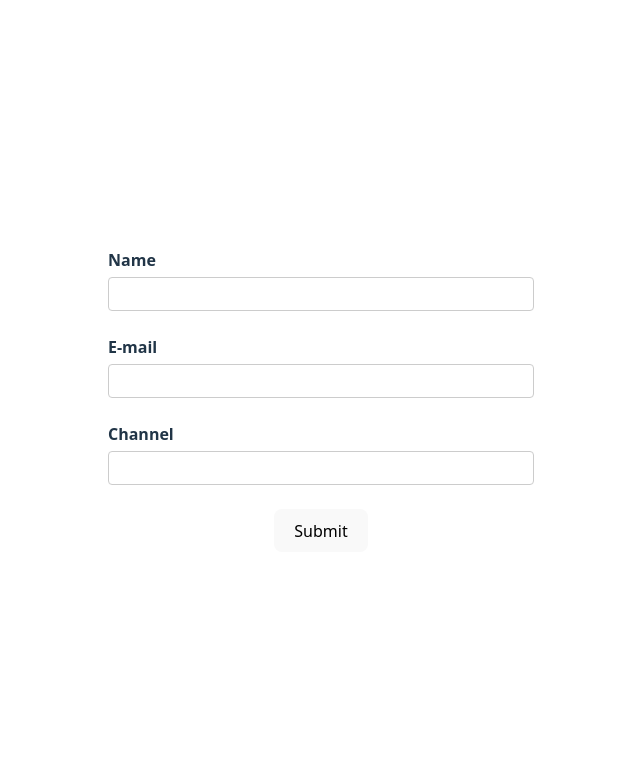
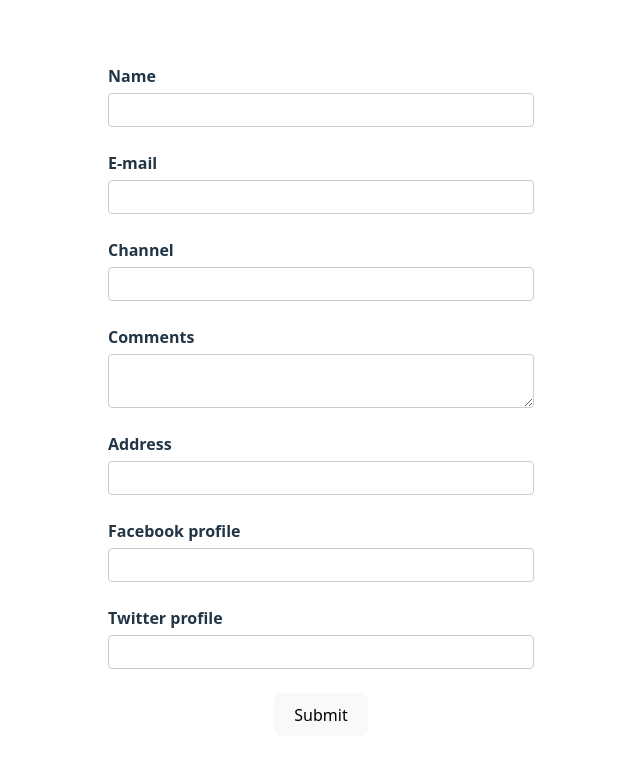
Before and after one commit to aramyants/react-formik, a React (Vite) app: page / in a window 1280 px wide. Shown: the top 760 px of the page, without its empty margins (319-959 px from the left). Built offline with nearby package versions, Linux system fonts and the light colour scheme.

Commit message:
Field Revisited, ErrorMessage Revisited, Nested Objects

```diff
--- /dev/null
+++ b/src/components/TextError.jsx
@@ -0,0 +1,7 @@
+function TextError(props) {
+  return (
+    <div className='error'>{props.children}</div>
+  )
+}
+
+export default TextError
--- a/src/components/YoutubeForm.jsx
+++ b/src/components/YoutubeForm.jsx
@@ -1,10 +1,17 @@
 import { ErrorMessage, Field, Form, Formik } from 'formik';
 import * as Yup from 'yup';
+import TextError from './TextError';
 
 const initialValues = {
   name: '',
   email: '',
   channel: '',
+  comments: '',
+  address: '',
+  social: {
+    facebook: '',
+    twitter: '',
+  },
 };
 
 const onSubmit = (values) => {
@@ -15,6 +22,7 @@ const validationSchema = Yup.object({
   name: Yup.string().required('Required'),
   email: Yup.string().email('Invalid email address').required('Required'),
   channel: Yup.string().required('Required'),
+  address: Yup.string().required('Requiredelo'),
 });
 
 function YoutubeForm() {
@@ -27,17 +35,48 @@ function YoutubeForm() {
       <Form>
         <label htmlFor="name">Name</label>
         <Field type="text" id="name" name="name" />
-        <ErrorMessage name="name" />
+        <ErrorMessage name="name" component={TextError}/>
         <br />
 
         <label htmlFor="email">E-mail</label>
         <Field type="text" id="email" name="email" />
-        <ErrorMessage name="email" />
+        <ErrorMessage name="email">
+          {
+            (error) => <div className="error">{error}</div>
+          }
+        </ErrorMessage>
         <br />
 
         <label htmlFor="channel">Channel</label>
         <Field type="text" id="channel" name="channel" />
         <ErrorMessage name="channel" />
+        <br />
+
+        <label htmlFor="comments">Comments</label>
+        <Field as="textarea" type="text" id="comments" name="comments" />
+        <br />
+
+        <label htmlFor="address">Address</label>
+        <Field type="text" id="address" name="address">
+         {
+          (props) => {
+            const { field, form, meta } = props;
+            return (
+              <div>
+                <input id='address' type="text" {...field} />
+                {meta.touched && meta.error ? <div className="error">{meta.error}</div> : null}
+              </div>
+            );
+          }
+         }
+        </Field>
+        <br />
+
+        <label htmlFor="facebook">Facebook profile</label>
+        <Field type="text" id="facebook" name="social.facebook" />
+        <br />
+        <label htmlFor="twitter">Twitter profile</label>
+        <Field type="text" id="twitter" name="social.twitter" />
         <br />
 
         <button type="submit">Submit</button>
```
